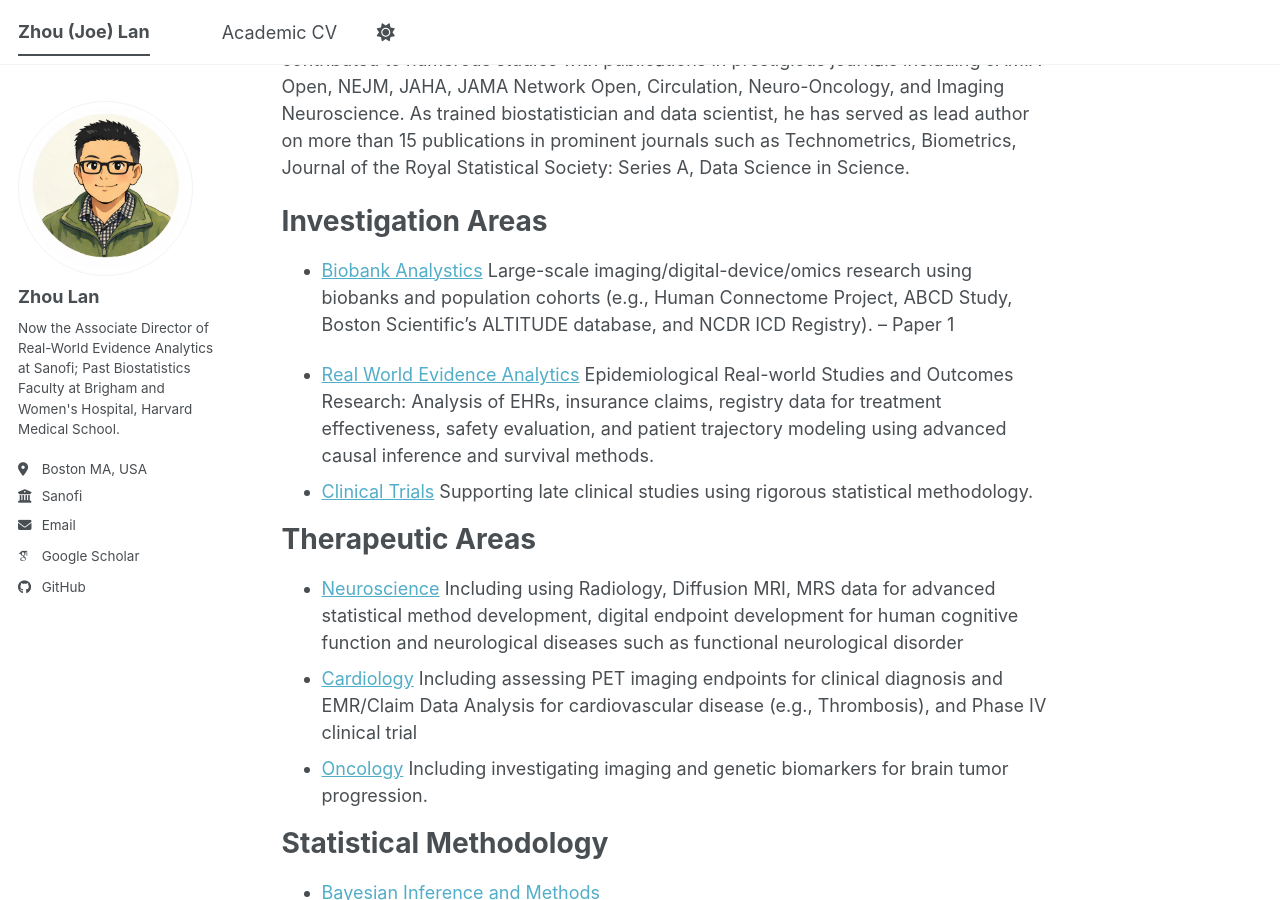
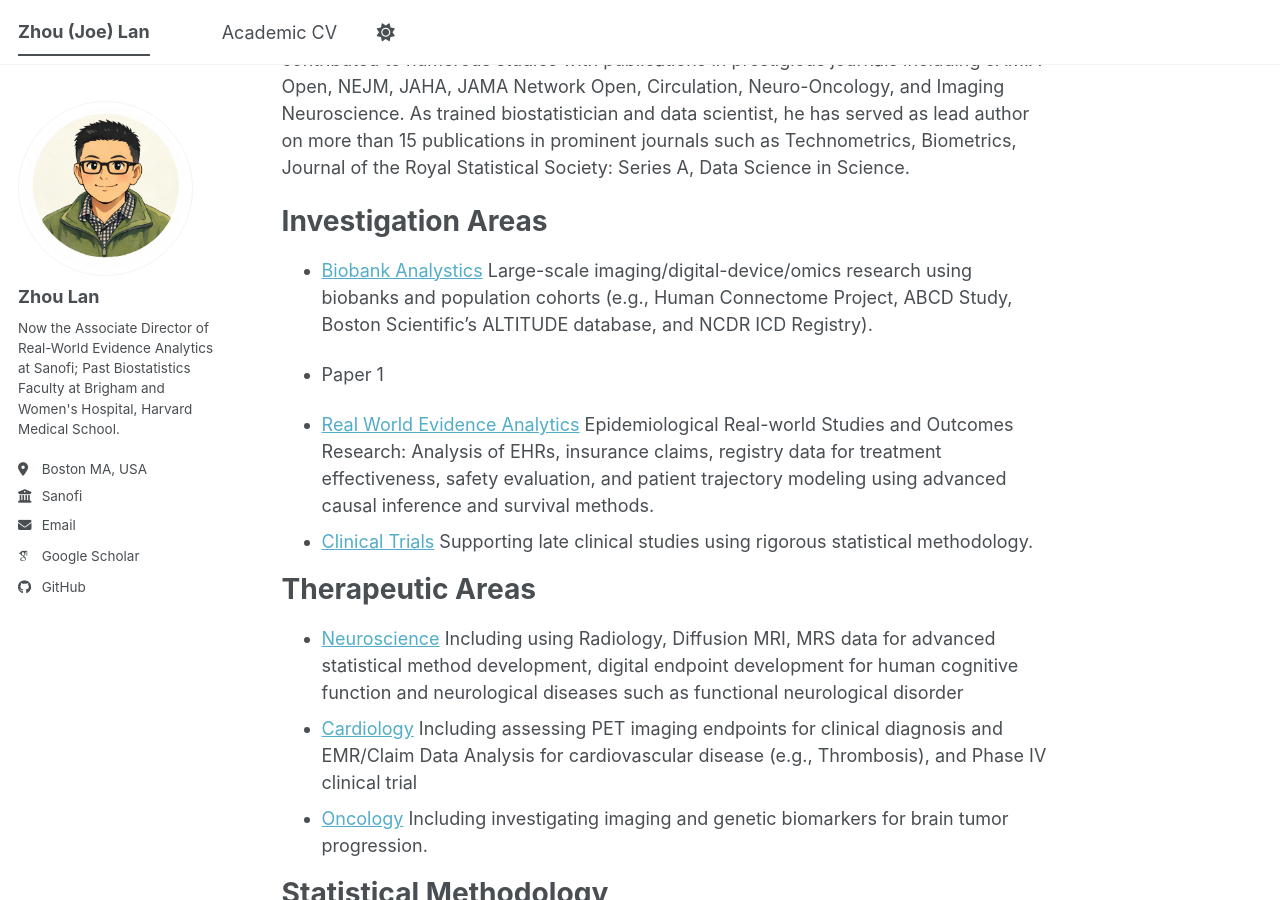
Before and after one commit to lanzhouBWH/lanzhoubwh.github.io, a Jekyll site: the page built from _pages/about.md, in a window 1280 px wide and 900 px high, scrolled down 330 px. Built offline with Jekyll 4.4.1, drawn with Linux system fonts in a browser that asks for light colours; some web fonts are replaced; a script bundle is joined from its source files by our own code; library files that are not in the unit come from our copies.

```diff
--- a/_pages/about.md
+++ b/_pages/about.md
@@ -21,7 +21,8 @@ As both a lead investigator and collaborative team member in medical research, h
 Investigation Areas
 ======
 - [Biobank Analystics]() Large-scale imaging/digital-device/omics research using biobanks and population cohorts (e.g., Human Connectome Project, ABCD Study, Boston Scientific’s ALTITUDE database, and NCDR ICD Registry).
--- Paper 1
+
+ - Paper 1
 
 
 - [Real World Evidence Analytics]() Epidemiological Real-world Studies and Outcomes Research: Analysis of EHRs, insurance claims, registry data for treatment effectiveness, safety evaluation, and patient trajectory modeling using advanced causal inference and survival methods.
```
